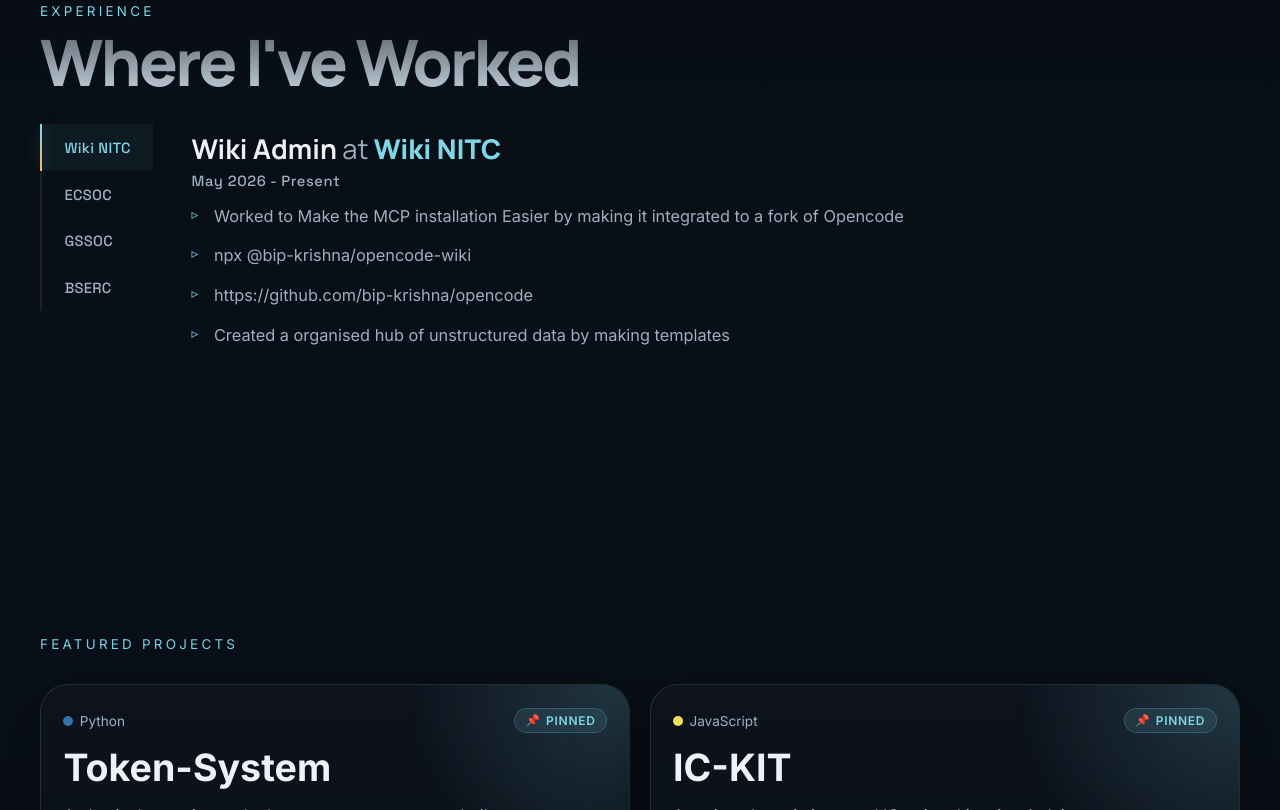
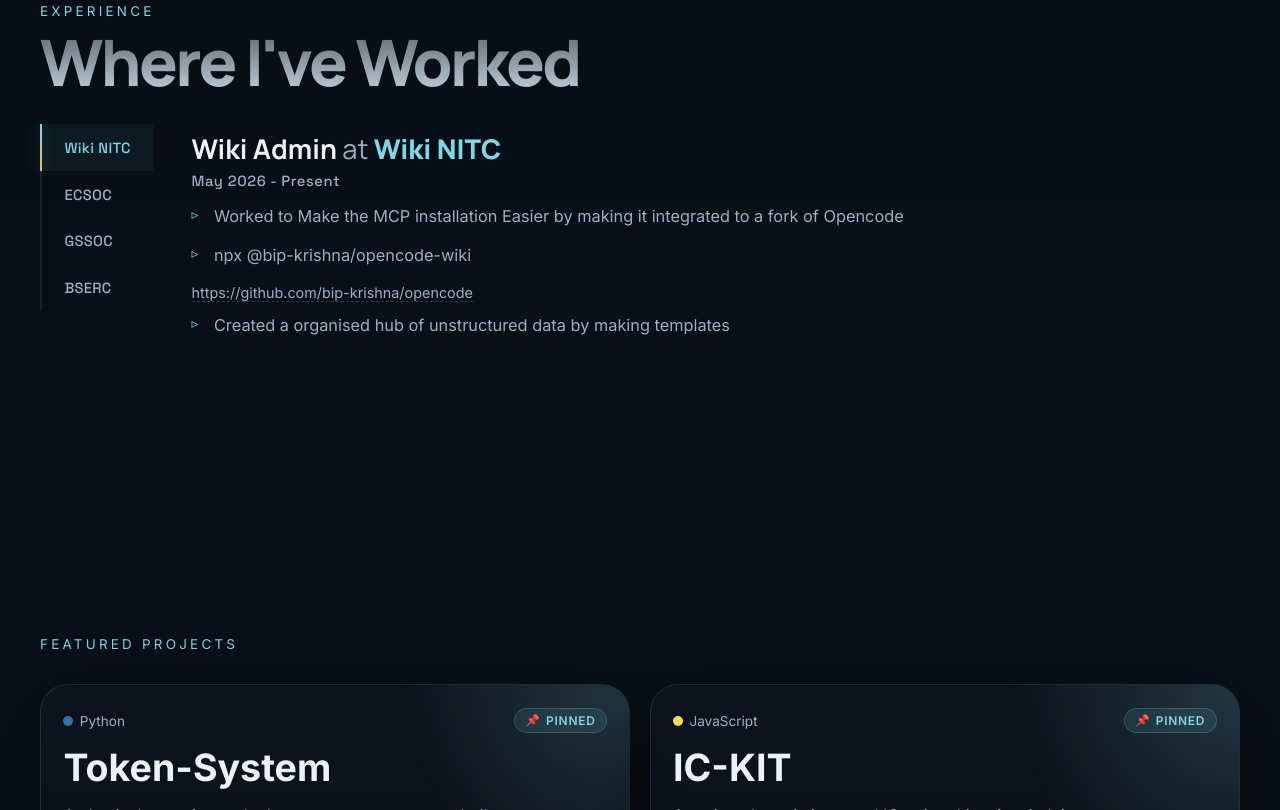
Before and after one commit to bip-krishna/bip-krishna.github.io, a website: page index.html in a window 1280 px wide. Shown: the part 1638-2448 px from the top of the page. Drawn offline with Linux system fonts and the light colour scheme; no server answers; animation ran at ten frames a second.

Commit message:
Add files via upload

```diff
--- a/index.html
+++ b/index.html
@@ -331,7 +331,8 @@
             <ul class="work__list">
               <li>Worked to Make the MCP installation Easier by making it integrated to a fork of Opencode</li>
               <li>npx @bip-krishna/opencode-wiki</li>
-              <li href="https://github.com/bip-krishna/opencode">https://github.com/bip-krishna/opencode</li>
+              <a class="work__cert" href="https://github.com/bip-krishna/opencode" target="_blank" rel="noreferrer">
+                https://github.com/bip-krishna/opencode </a>
               <li>Created a organised hub of unstructured data by making templates </li>
 
             </ul>
```
